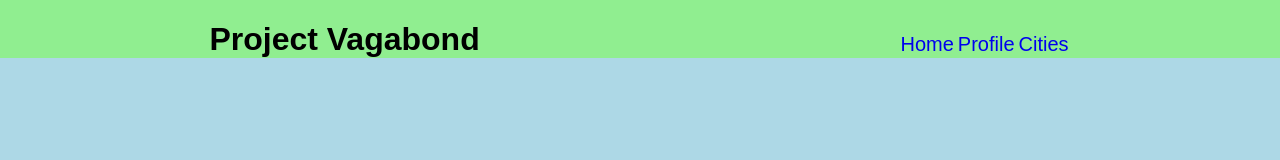
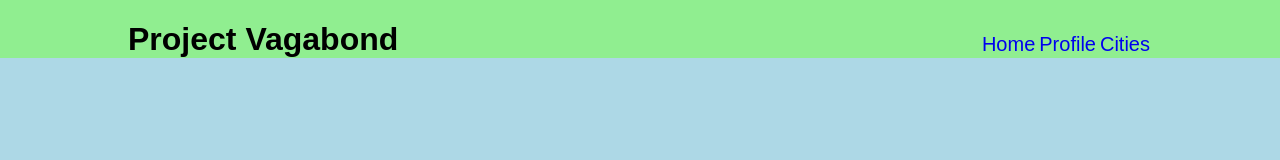
Before and after one commit to uniOpifex/gawdi12-vagabond-g1, a React (Create React App) app in the folder client/: page /cities/1 in a window 1280 px wide. Shown: the top 160 px of the page. Built offline with nearby package versions, Linux system fonts and the light colour scheme; no server answers.

Commit message:
changed length and added NavLength style component

```diff
--- a/client/src/components/NavBar.js
+++ b/client/src/components/NavBar.js
@@ -5,12 +5,12 @@ import styled from "styled-components";
 const NavWrap = styled.div`
   display: flex;
   flex-direction: row;
-  justify-content: space-around;
+  justify-content: space-between;
   text-align: center;
   align-items: flex-end;
-  background-color: lightgreen;
   font-size: 1em;
   color: black;
+  width: 80%;
 
   h1 {
     margin-bottom: 0px;
@@ -20,6 +20,12 @@ const NavWrap = styled.div`
     flex-direction: column;
   }
 `;
+
+const NavLength = styled.div `
+background-color: lightgreen;
+display: flex;
+justify-content: center;
+`
 
 const NavLinks = styled.div`
   display: flex;
@@ -44,6 +50,7 @@ const Item = styled.div`
 
 const NavBar = () => {
   return (
+    <NavLength>
     <NavWrap>
 
         <h1>Project Vagabond</h1>
@@ -61,6 +68,7 @@ const NavBar = () => {
         </Item>
       </NavLinks>
     </NavWrap>
+    </NavLength>
   );
 };
 
--- a/client/src/components/Posts/PostList.js
+++ b/client/src/components/Posts/PostList.js
@@ -7,9 +7,10 @@ const ListContainer = styled.div`
   background-color: rgba(135, 207, 255, 0.6);
   width: 80%;
   margin: 0 auto;
-  margin-top: -25%;
+  margin-top: -525px;
   border-radius: 10px 30px;
   border: 5px solid rgba(5,5,5,.1);
+  padding: 50px;
 `
 
 const PostContainer = styled.div`
@@ -19,6 +20,7 @@ const PostContainer = styled.div`
   display: flex;
   flex-direction: column;
   padding: 10px;
+
 
   a{
     color: black;
```
